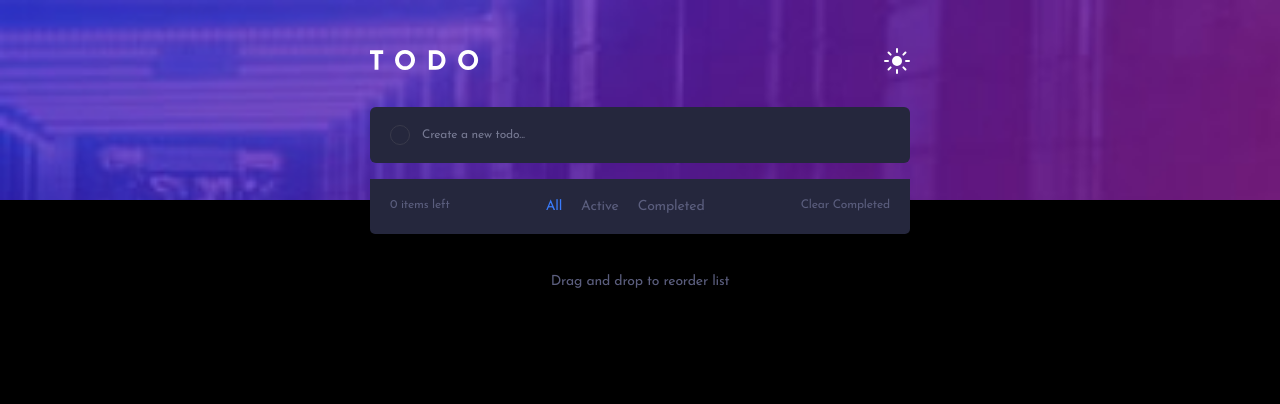
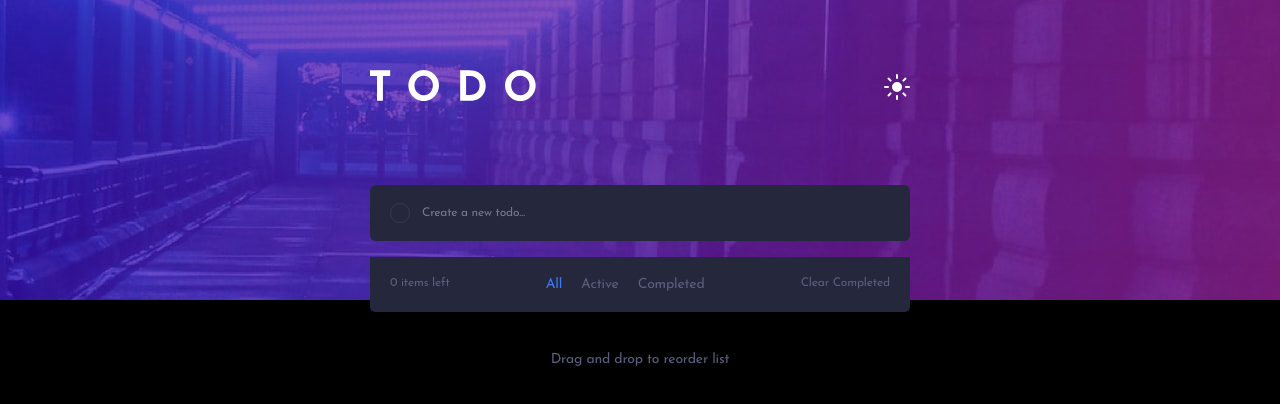
Before and after one commit to aaronkagan/supercharged-todo-list, a React (Vite) app: page / in a window 1280 px wide. Shown: the top 404 px of the page. Built offline with nearby package versions, Linux system fonts and the light colour scheme.

Commit message:
desktop header

```diff
--- a/src/App.tsx
+++ b/src/App.tsx
@@ -182,11 +182,13 @@ function App() {
               className="logo"
             >
               <img
+                className="logo"
                 src={Logo}
                 alt="Todo Logo"
               />
             </a>
             <img
+              className="moon-sun"
               role="button"
               onClick={handleToggleTheme}
               src={theme === 'light' ? Moon : Sun}
@@ -362,7 +364,7 @@ function App() {
 
 const StyledHeader = styled.header`
   min-height: 20rem;
-  background-image: url(${(props) => props.theme.backgroundImage});
+  background-image: url(${(props) => props.theme.backgroundImageMobile});
   background-size: cover;
   .wrapper {
     width: 85%;
@@ -379,6 +381,33 @@ const StyledHeader = styled.header`
 
   img {
     cursor: pointer;
+  }
+
+  .logo {
+    width: 10.8rem;
+  }
+
+  .moon-sun {
+    width: 2rem;
+    height: 2rem;
+  }
+
+  @media all and (min-width: 1000px) {
+    background-image: url(${(props) => props.theme.backgroundImageDesktop});
+    min-height: 30rem;
+
+    .container {
+      padding-top: 7rem;
+    }
+
+    .logo {
+      width: 16.7rem;
+    }
+
+    .moon-sun {
+      width: 2.6rem;
+      height: 2.6rem;
+    }
   }
 `;
 
@@ -449,6 +478,10 @@ const StyledMain = styled.main`
     .clear-completed {
       cursor: pointer;
     }
+  }
+
+  @media all and (min-width: 1000px) {
+    transform: translateY(-11.5rem);
   }
 `;
 
--- a/src/Theme.ts
+++ b/src/Theme.ts
@@ -1,9 +1,12 @@
 import bgMobileLight from './assets/images/bg-mobile-light.jpg';
 import bgMobileDark from './assets/images/bg-mobile-dark.jpg';
+import bgDesktopLight from './assets/images/bg-desktop-light.jpg';
+import bgDesktopDark from './assets/images/bg-desktop-dark.jpg';
 
 export const lightTheme = {
   bgColor: '#FAFAFA',
-  backgroundImage: bgMobileLight,
+  backgroundImageMobile: bgMobileLight,
+  backgroundImageDesktop: bgDesktopLight,
   checkCircle: '#e3e4f1',
   todoBg: '#fff',
   todoColor: '#494C6B',
@@ -14,7 +17,8 @@ export const lightTheme = {
 };
 export const darkTheme = {
   bgColor: '#000',
-  backgroundImage: bgMobileDark,
+  backgroundImageMobile: bgMobileDark,
+  backgroundImageDesktop: bgDesktopDark,
   checkCircle: '#393A4B',
   todoBg: '#25273D',
   todoColor: '#C8CBE7',
```
